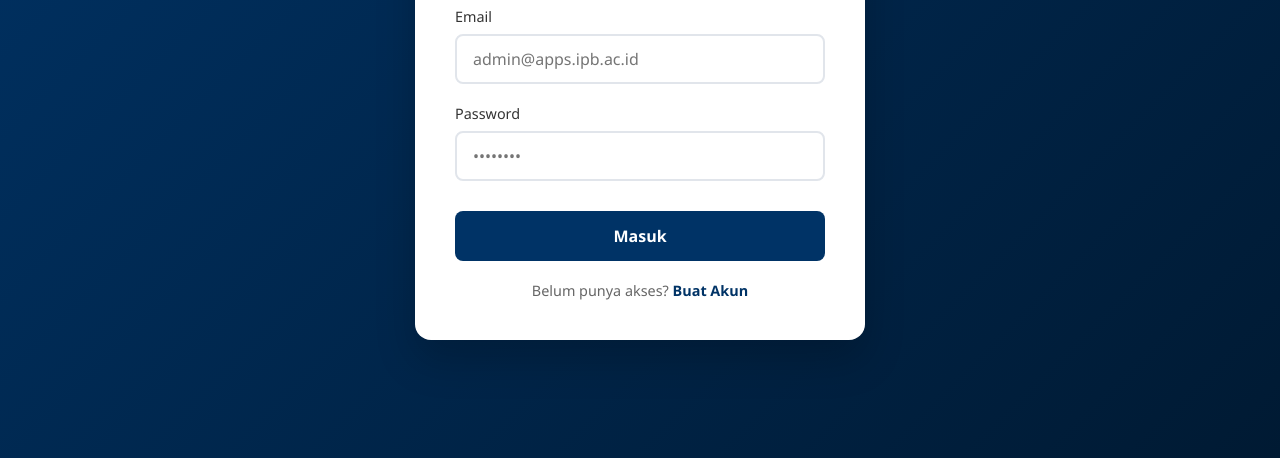
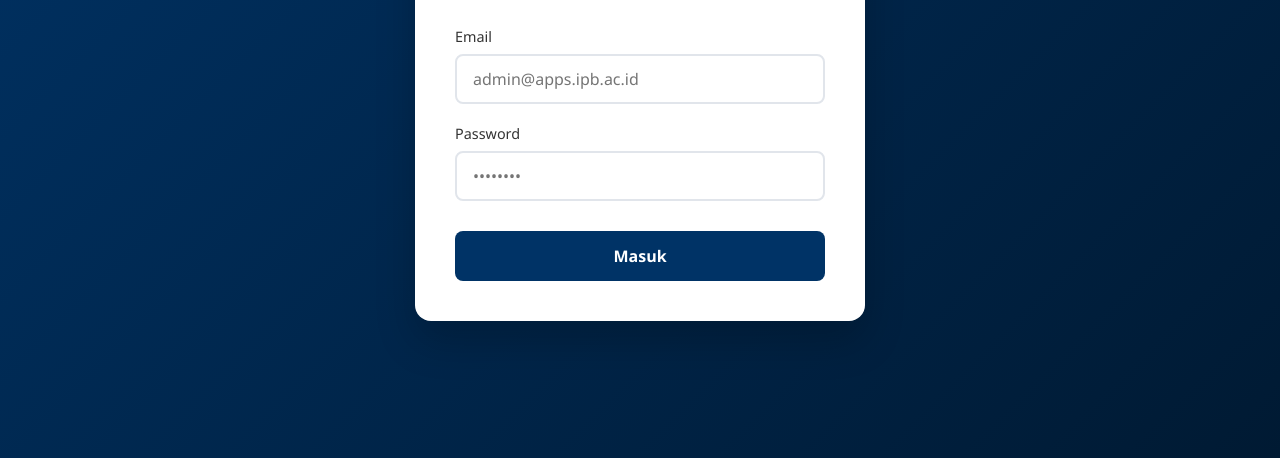
Before and after one commit to Hanifrizam/DPMA_Blasting, a website: page index.html in a window 1280 px wide. Shown: the part 342-800 px from the top of the page. Drawn offline with nearby package versions, Linux system fonts and the light colour scheme.

Commit message:
Update index.html

```diff
--- a/index.html
+++ b/index.html
@@ -231,12 +231,6 @@
                 </button>
             </form>
 
-            <div class="toggle-form">
-                <p id="toggleText">Belum punya akses? <span onclick="toggleMode()">Buat Akun</span></p>
-            </div>
-        </div>
-    </div>
-
     <script>
         // INISIALISASI SUPABASE
 const supabaseUrl = 'https://taatrpyaeafoisykizav.supabase.co'; // GANTI INI
```
